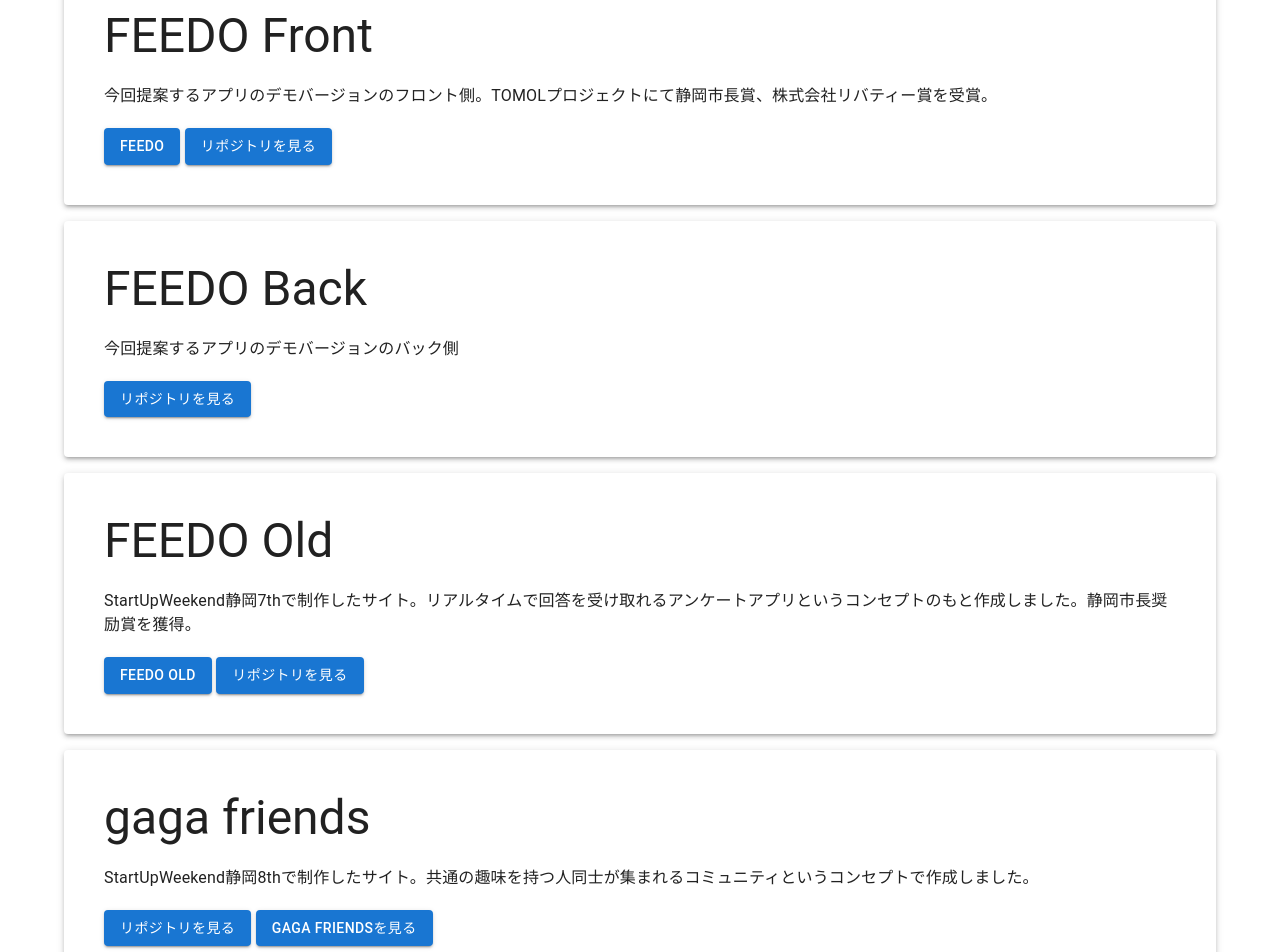
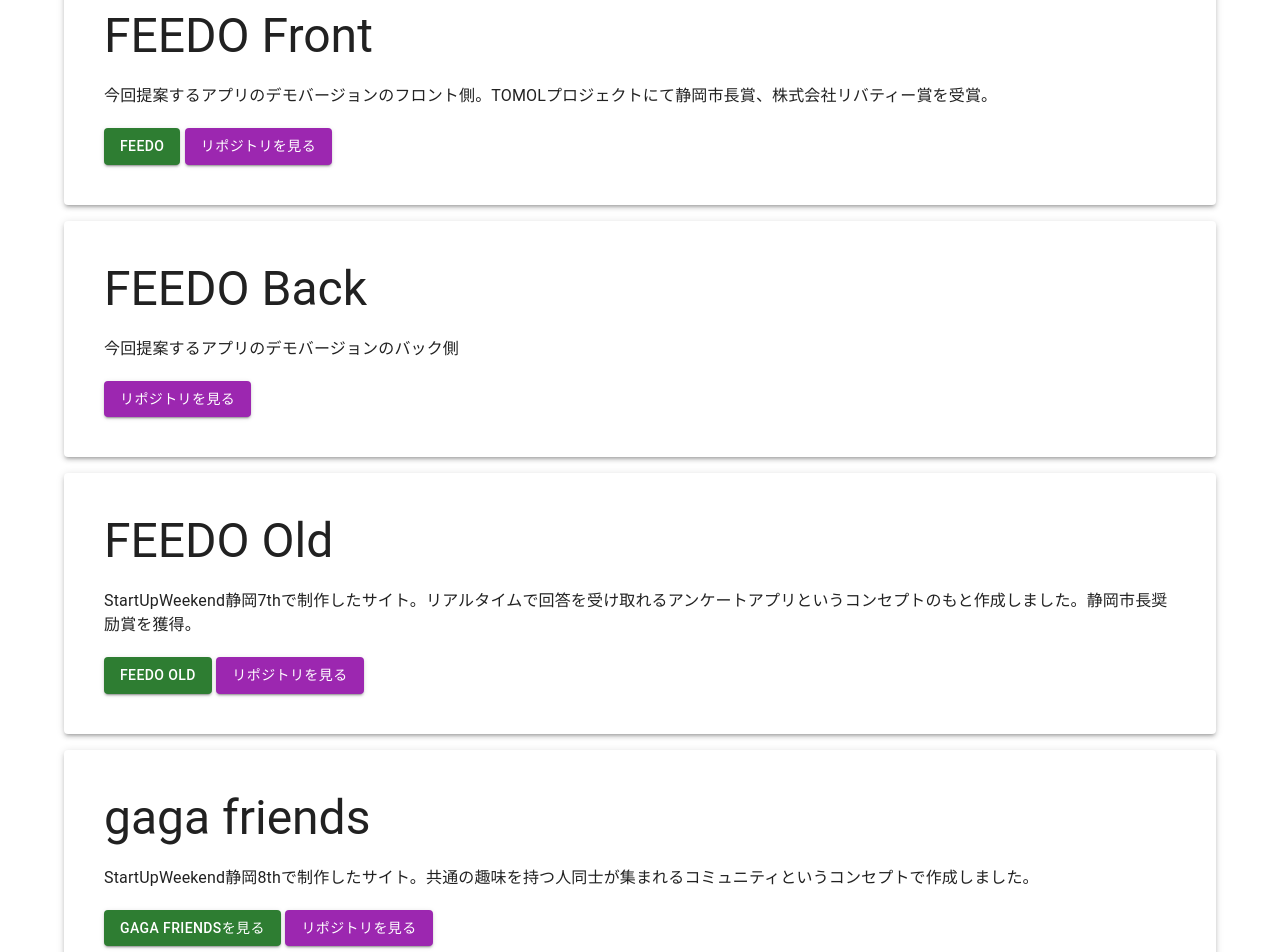
Before and after one commit to Raito5963/mitoujr, a Next.js app: page / in a window 1280 px wide. Shown: the part 320-1272 px from the top of the page. Built offline with nearby package versions, Linux system fonts and the light colour scheme; what @mui/material-nextjs would draw is missing.

Commit message:
ボタンの色を変更し、リンクのユーザビリティを向上

```diff
--- a/app/page.tsx
+++ b/app/page.tsx
@@ -30,13 +30,13 @@
         </Typography>
         <br />
         <Link href="https://e55c631a-45d9-4671-7295-38c7f9b35eca.mtayo.net/management" target="_blank" rel="noopener noreferrer">
-          <Button variant="contained" color="primary">
+          <Button variant="contained" color="success">
             FEEDO
           </Button>
         </Link>
         <span> </span>
         <Link href="https://github.com/cube5963/feedo_front" target="_blank" rel="noopener noreferrer">
-          <Button variant="contained" color="primary">
+          <Button variant="contained" color="secondary">
             リポジトリを見る
           </Button>
         </Link>
@@ -51,7 +51,7 @@
         </Typography>
         <br />
         <Link href="https://github.com/cube5963/feedo_back" target="_blank" rel="noopener noreferrer">
-          <Button variant="contained" color="primary">
+          <Button variant="contained" color="secondary">
             リポジトリを見る
           </Button>
         </Link>
@@ -66,13 +66,13 @@
         </Typography>
         <br />
         <Link href="https://ca55bad4-a542-2735-89ab-670a991e0c24.mtayo.net/" target="_blank" rel="noopener noreferrer">
-          <Button variant="contained" color="primary">
+          <Button variant="contained" color="success">
             FEEDO Old
           </Button>
         </Link>
         <span> </span>
         <Link href="https://github.com/cube5963/feedo_old" target="_blank" rel="noopener noreferrer">
-          <Button variant="contained" color="primary">
+          <Button variant="contained" color="secondary">
             リポジトリを見る
           </Button>
         </Link>
@@ -86,15 +86,15 @@
           StartUpWeekend静岡8thで制作したサイト。共通の趣味を持つ人同士が集まれるコミュニティというコンセプトで作成しました。
         </Typography>
         <br />
-        <Link href="https://github.com/Raito5963/SW8th" target="_blank" rel="noopener noreferrer">
-          <Button variant="contained" color="primary">
-            リポジトリを見る
+        <Link href="https://sw-8th.vercel.app/" target="_blank" rel="noopener noreferrer">
+          <Button variant="contained" color="success">
+            gaga friendsを見る
           </Button>
         </Link>
         <span> </span>
-        <Link href="https://sw-8th.vercel.app/" target="_blank" rel="noopener noreferrer">
-          <Button variant="contained" color="primary">
-            gaga friendsを見る
+        <Link href="https://github.com/Raito5963/SW8th" target="_blank" rel="noopener noreferrer">
+          <Button variant="contained" color="secondary">
+            リポジトリを見る
           </Button>
         </Link>
       </Paper>
@@ -108,7 +108,7 @@
         </Typography>
         <br />
         <Link href="https://github.com/cube5963/school_trip_public">
-          <Button variant="contained" color="primary">
+          <Button variant="contained" color="secondary">
             リポジトリを見る
           </Button>
         </Link>
```
